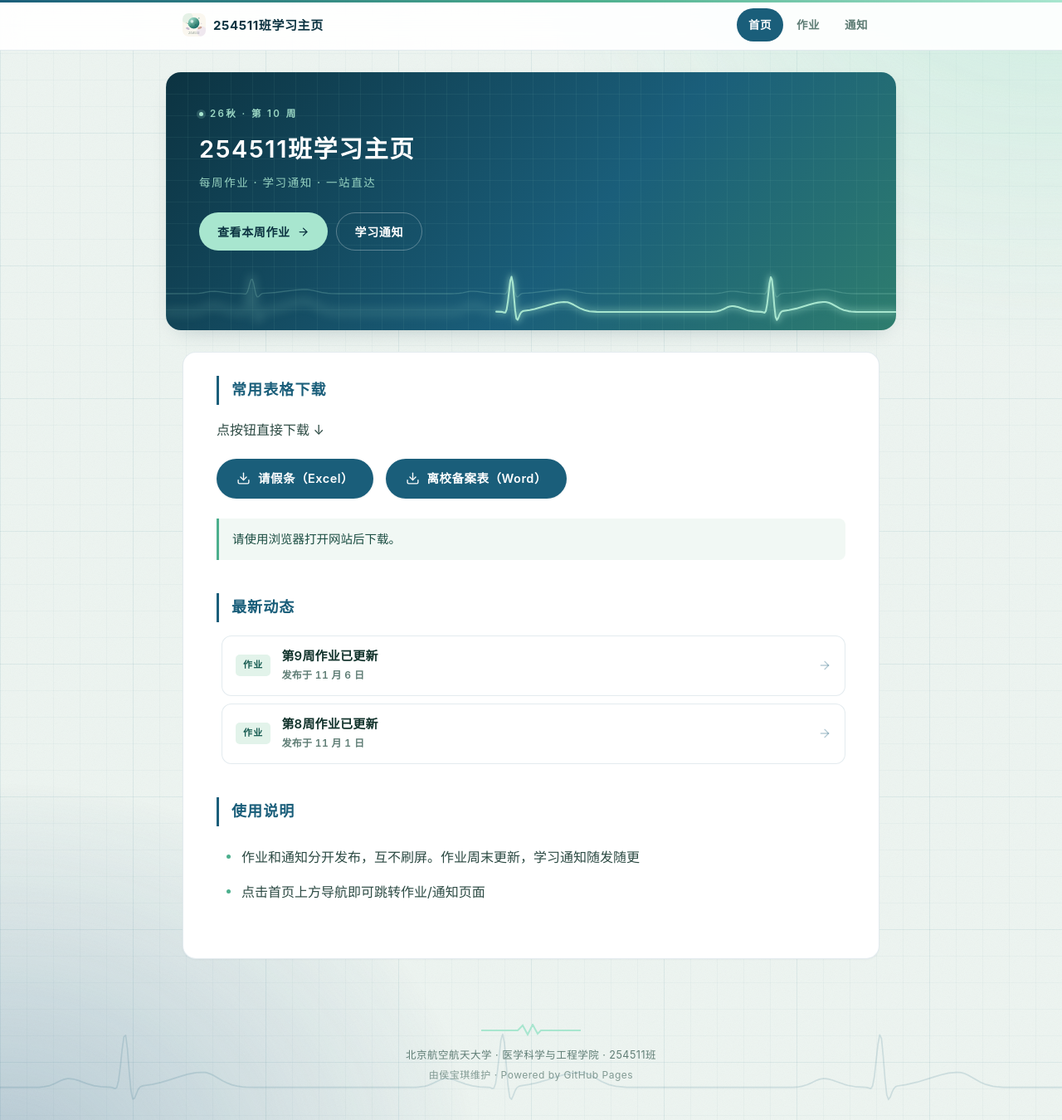
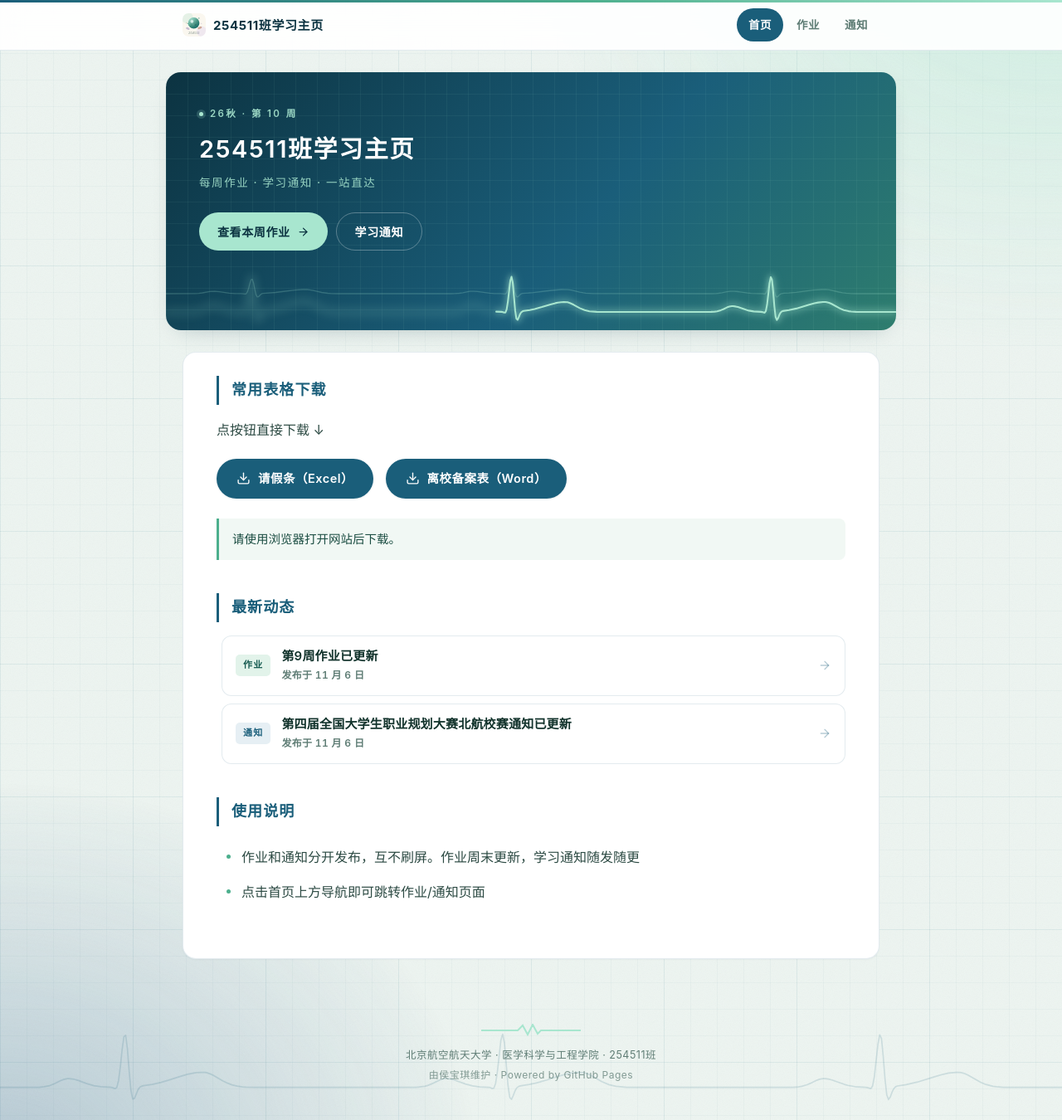
Before and after one commit to BertAGT/254511-Notifications, a Jekyll site: the page built from index.md, in a window 1280 px wide and 1350 px high. Shown: the whole window at 83% size. Built offline with Jekyll 4.4.1, drawn with Linux system fonts in a browser that asks for light colours.

Commit message:
Update index.md

```diff
--- a/index.md
+++ b/index.md
@@ -18,8 +18,7 @@ show_banner: true
 ## 🏠 最新动态
 
 - **11.6** 第9周作业已更新 → [查看](homework.html)
-
-- **11.1** 第8周作业已更新 → [查看](homework.html)
+- **11.6** 第四届全国大学生职业规划大赛北航校赛通知已更新 → [查看](notices.html)
 
 ## ❓ 使用说明
 
```
